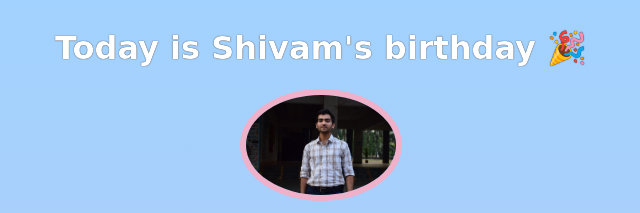
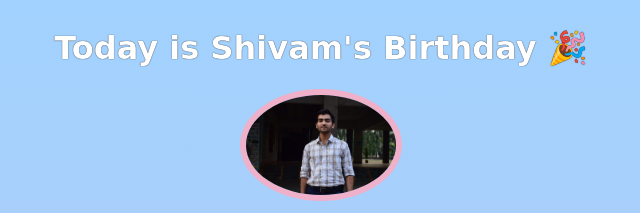
Before and after one commit to shivambankar/Birthday-GIFt-site, a website built with Vite: page index.html in a window 1280 px wide. Shown: the top 213 px of the page, 319-959 px from the left. Built offline with nearby package versions, Linux system fonts and the light colour scheme; a web font is replaced by a local one.

Commit message:
personal info changed v2

```diff
--- a/index.html
+++ b/index.html
@@ -7,7 +7,7 @@
     </head>
     <body>
         <div id="header">
-            <h1>Today is Shivam's birthday 🎉</h1>
+            <h1>Today is Shivam's Birthday 🎉</h1>
             <img id="bff-img" src="Profile Photo.jpeg">
             <h2 id="bday-age">22 years old</h2>
             <h4 id="bday-date">20.10.2024</h4>
```
